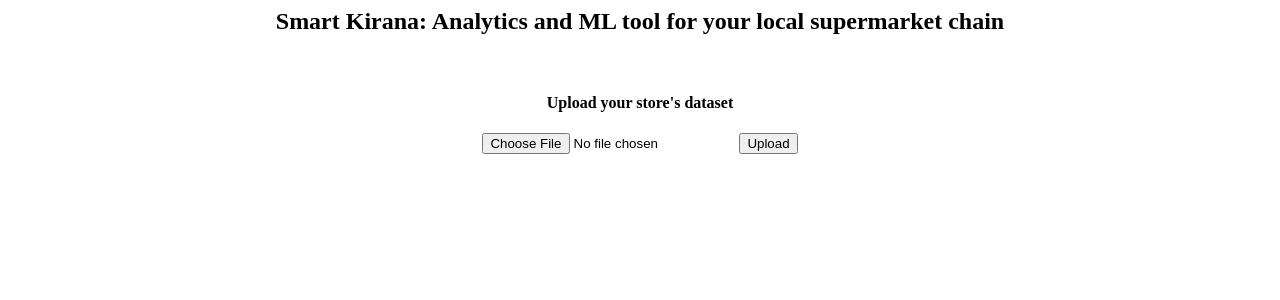
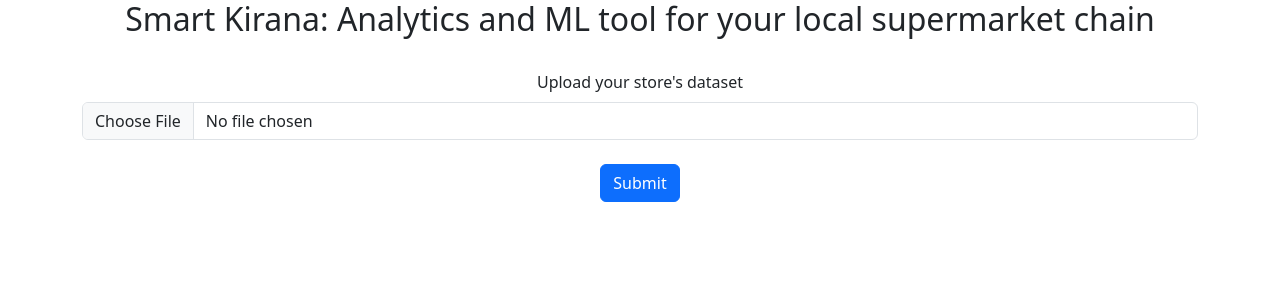
Before and after one commit to AkshathKamath/Smart-Kirana, a Flask app: page / in a window 1280 px wide. Shown: the top 300 px of the page. Run offline with Flask 3, Linux system fonts and the light colour scheme; some libraries are stand-ins or nearby versions.

Commit message:
Added Basic styling to templates

```diff
--- a/templates/data_upload.html
+++ b/templates/data_upload.html
@@ -4,17 +4,25 @@
     <meta charset="UTF-8">
     <meta name="viewport" content="width=device-width, initial-scale=1.0">
     <title>Smart Kirana</title>
+    <link href="https://cdn.jsdelivr.net/npm/bootstrap@5.3.3/dist/css/bootstrap.min.css" rel="stylesheet"
+        integrity="sha384-QWTKZyjpPEjISv5WaRU9OFeRpok6YctnYmDr5pNlyT2bRjXh0JMhjY6hW+ALEwIH" crossorigin="anonymous">
 </head>
 
 <body>
     <h2 align="center">Smart Kirana: Analytics and ML tool for your local supermarket chain</h2>
     <br />
-
-    <h4 align="center">Upload your store's dataset</h4>
+    <div class="container">
+    <!-- <h4 align="center"></h4> -->
     <form action="/analyticsForm" method="post" enctype="multipart/form-data" align="center">
-        <input type="file" name="file" id="file">
-        <input type="submit" value="Upload">
+        <label class="form-label" for="file">Upload your store's dataset</label>
+        <input type="file" class="form-control" name="file" id="file">
+        <!-- <input type="submit" value="Upload"> -->
+        <br />
+        <button type="submit" class="btn btn-primary">Submit</button>
     </form>
-
+    </div>
+    <script src="https://cdn.jsdelivr.net/npm/bootstrap@5.3.3/dist/js/bootstrap.bundle.min.js"
+        integrity="sha384-YvpcrYf0tY3lHB60NNkmXc5s9fDVZLESaAA55NDzOxhy9GkcIdslK1eN7N6jIeHz"
+        crossorigin="anonymous"></script>
 </body>
 </html>
```
Also changed, not shown: templates/analytics_form.html (+16 -5 lines).
